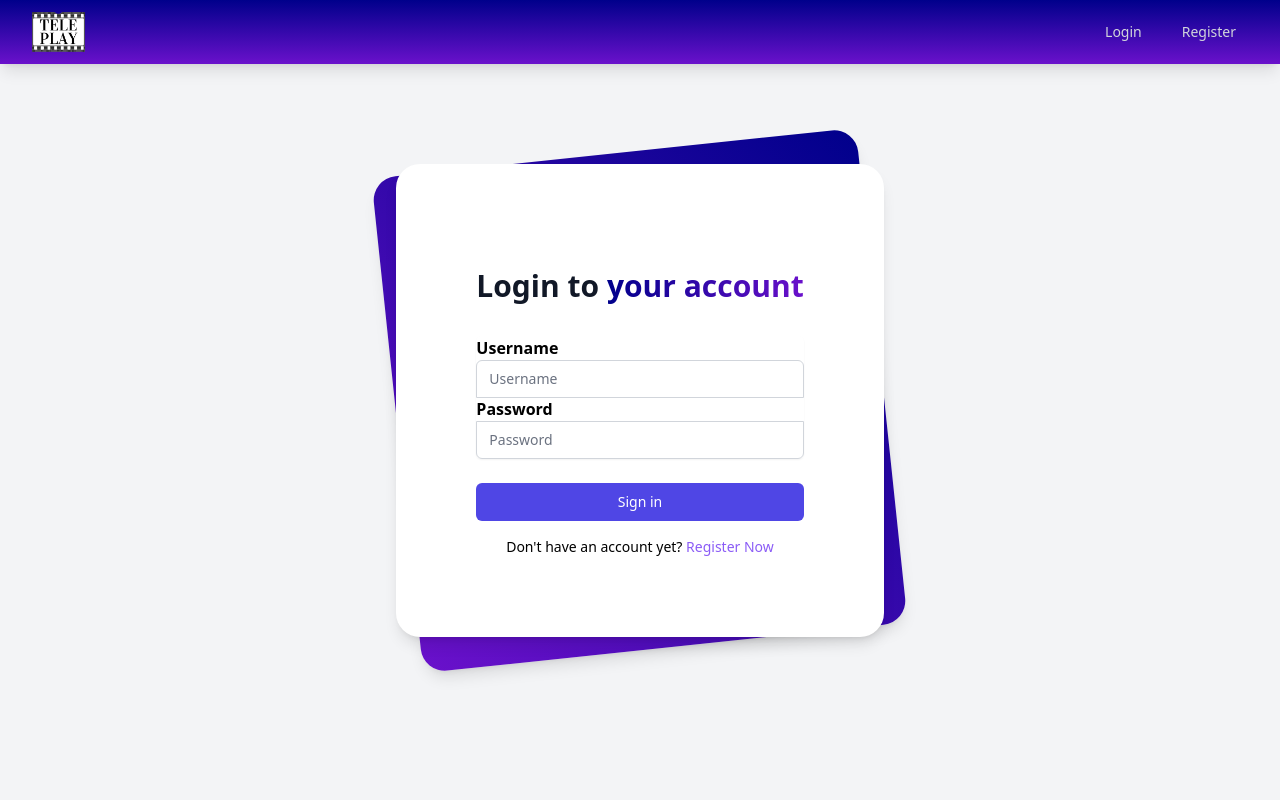
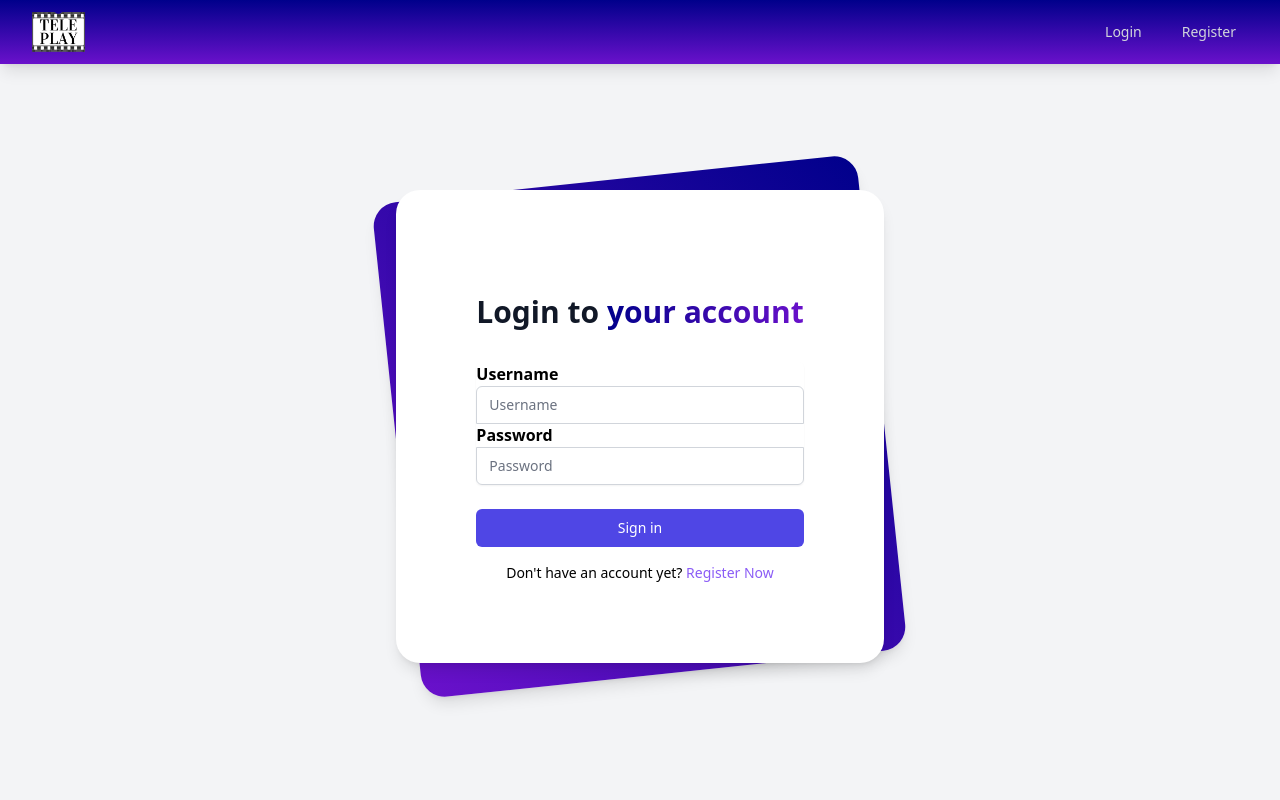
Before and after one commit to FransicaEllyaB/teleplay, a Django app: page /login/ in a window 1280 px wide. Run offline with Django 5.2, Linux system fonts and the light colour scheme; some libraries are stand-ins or nearby versions.

Commit message:
Tugas 6 Fix

```diff
--- a/main/templates/login.html
+++ b/main/templates/login.html
@@ -7,7 +7,7 @@
 
 {% block content %}
 {% include 'navbar.html' %}
-<div class="min-h-screen flex items-center justify-center w-screen bg-gray-100 py-12 px-4 sm:px-6 lg:px-8">
+<div class="min-h-screen flex items-center justify-center w-screen bg-gray-100 py-12 px-4 sm:px-6 lg:px-8" style="padding-top: 100px;">
   <div class="relative py-3 sm:max-w-xl sm:mx-auto">
     <div
       class="absolute inset-0 bg-gradient-to-bl from-[#00008b] to-[#6a11cb] shadow-lg transform -skew-y-6 sm:skew-y-0 sm:-rotate-6 sm:rounded-3xl">
```
